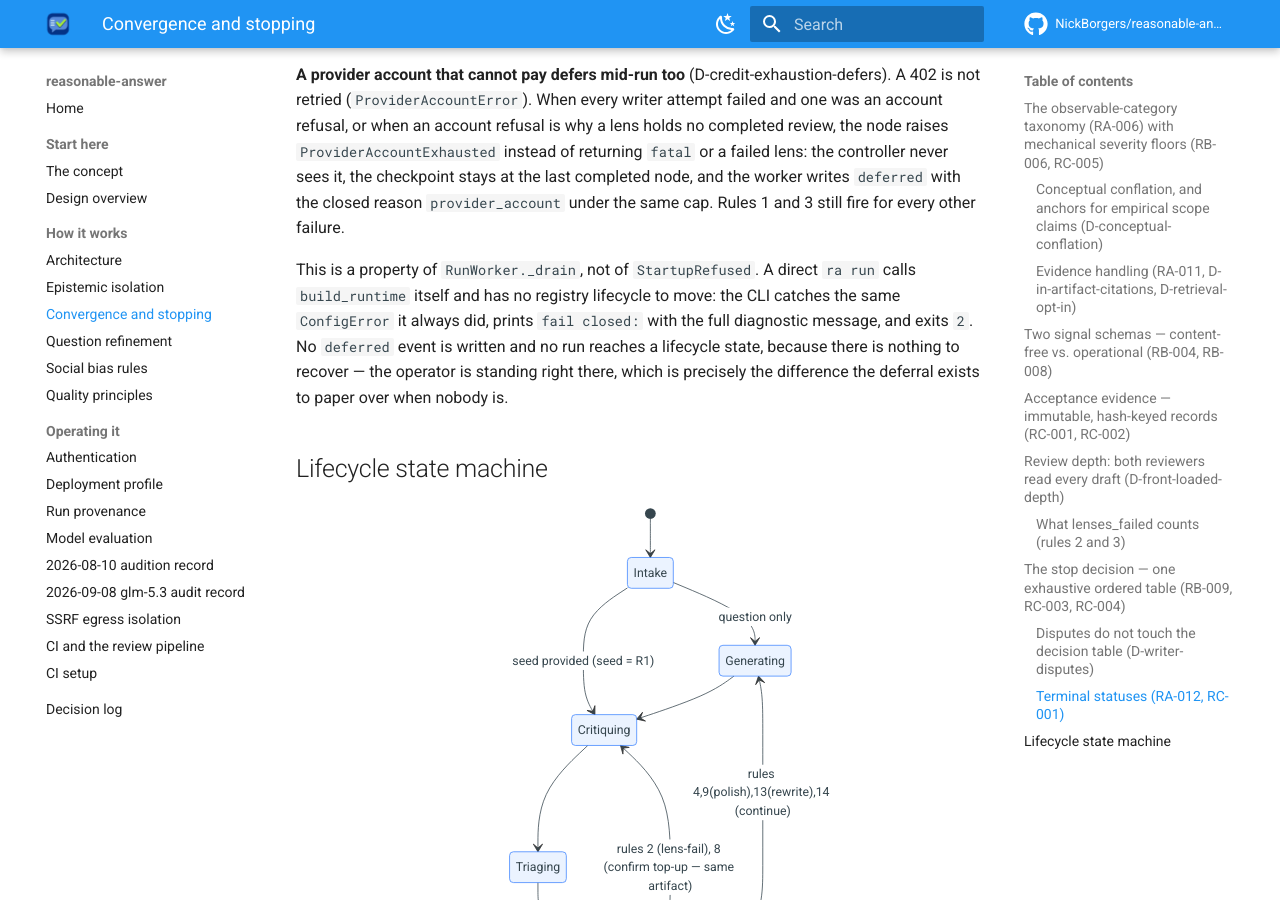
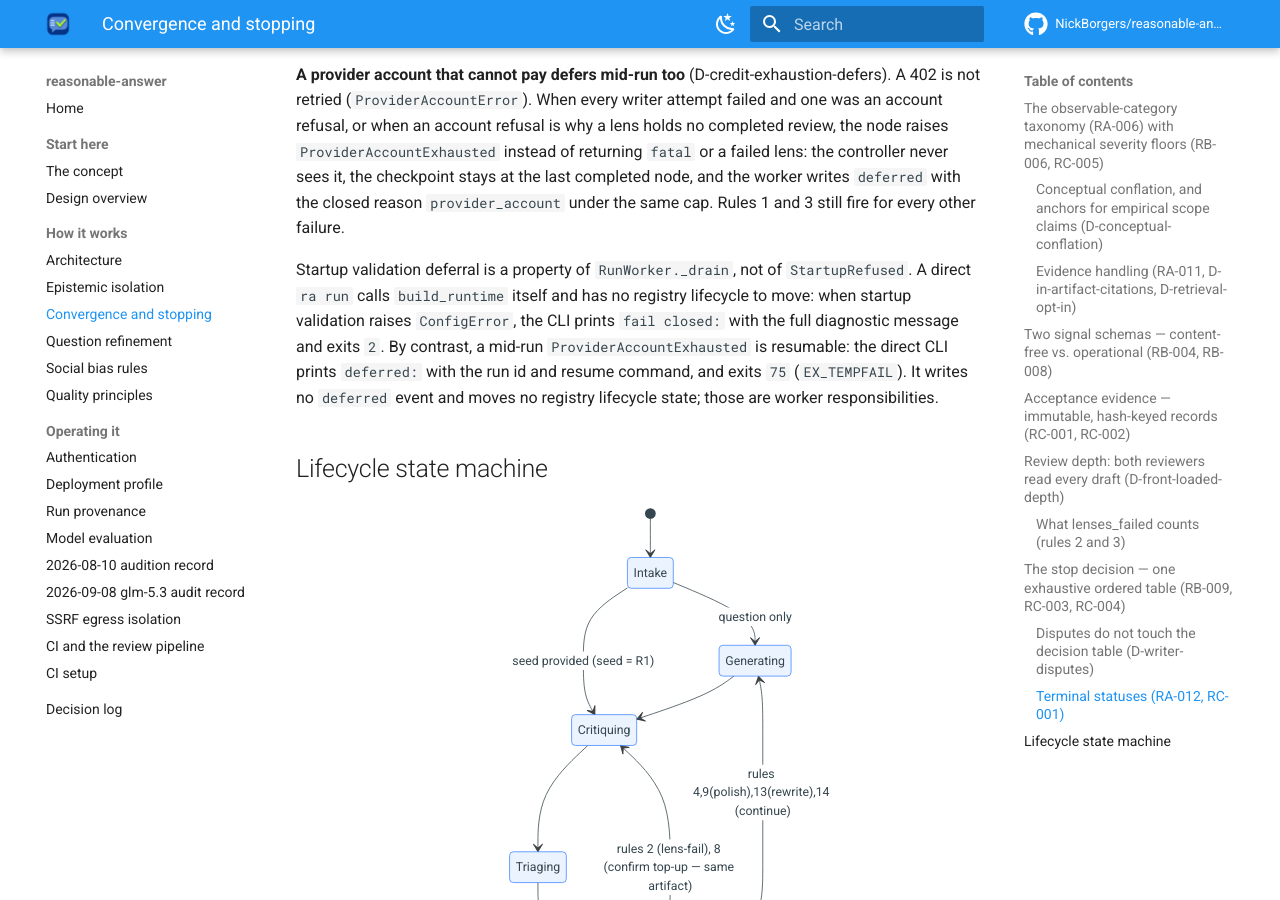
Before and after one commit to NickBorgers/reasonable-answer, an MkDocs documentation site: the page built from docs/convergence.md, in a window 1280 px wide and 900 px high, scrolled down 16437 px. Built offline with MkDocs 1.6.1 and Material for MkDocs 9.7.7, drawn with Linux system fonts in a browser that asks for light colours; comment, search, counter and statistics services are not loaded.

Commit message:
fix: address reviewer findings (cycle 1, cold)
Addressed all five blockers: clarified direct-CLI exit behavior, registered critic sidelining and account deferral under QP2/QP7, and added coverage for exit 75, strike-limit bounds, and carried-over lens reviews. The full offline suite passes (1714 tests), Ruff passes, and no blockers were skipped.

Addressed:
  - docs/docs-cli-deferral-exit-1
  - quality/qual-principles-drift-1
  - test/test-matrix-1
  - test/test-matrix-2
  - test/test-matrix-3

```diff
--- a/docs/convergence.md
+++ b/docs/convergence.md
@@ -608,12 +608,12 @@ sees it, the checkpoint stays at the last completed node, and the worker writes
 the closed reason `provider_account` under the same cap. Rules 1 and 3 still fire for every other
 failure.
 
-This is a property of `RunWorker._drain`, not of `StartupRefused`. A direct `ra run` calls
-`build_runtime` itself and has no registry lifecycle to move: the CLI catches the same
-`ConfigError` it always did, prints `fail closed:` with the full diagnostic message, and
-exits `2`. No `deferred` event is written and no run reaches a lifecycle state, because
-there is nothing to recover — the operator is standing right there, which is precisely the
-difference the deferral exists to paper over when nobody is.
+Startup validation deferral is a property of `RunWorker._drain`, not of `StartupRefused`. A
+direct `ra run` calls `build_runtime` itself and has no registry lifecycle to move: when startup
+validation raises `ConfigError`, the CLI prints `fail closed:` with the full diagnostic message
+and exits `2`. By contrast, a mid-run `ProviderAccountExhausted` is resumable: the direct CLI
+prints `deferred:` with the run id and resume command, and exits `75` (`EX_TEMPFAIL`). It writes no
+`deferred` event and moves no registry lifecycle state; those are worker responsibilities.
 
 ## Lifecycle state machine
 
```
Also changed, not shown: docs/quality-principles.md (+2 -2 lines), 2 other files.
